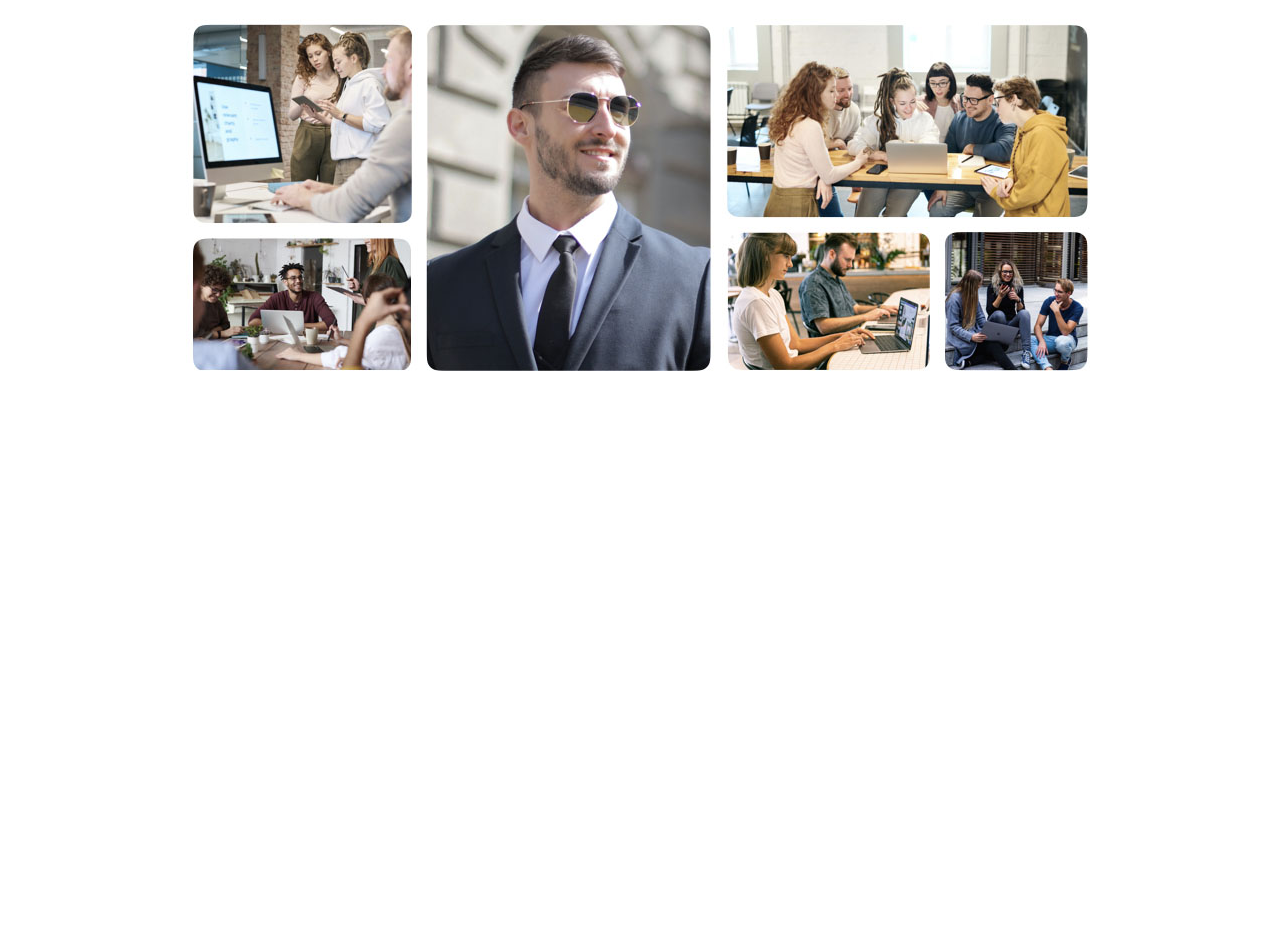
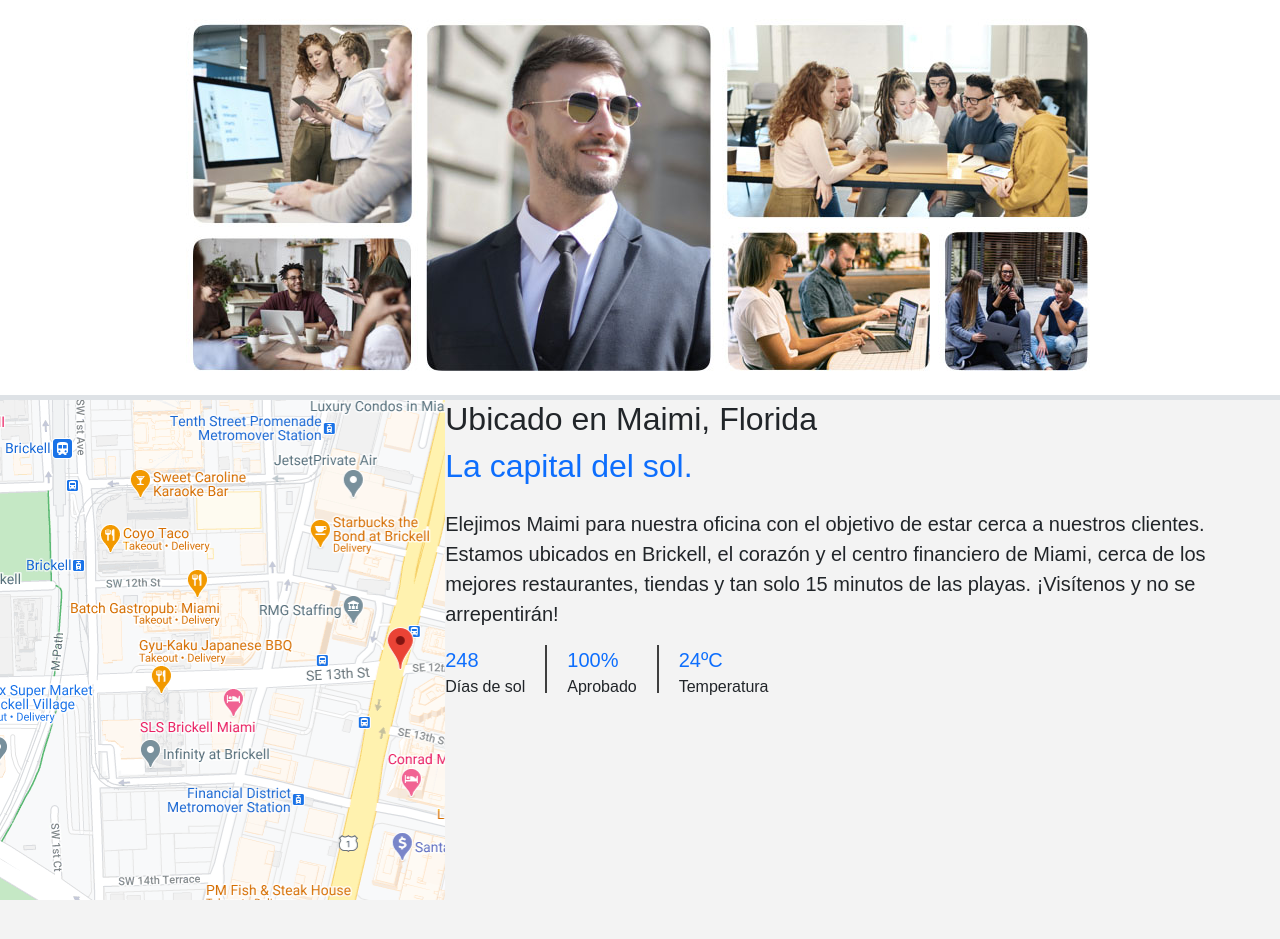
Before and after one commit to EstebanPuche/Bootstrap, a plain HTML site: page pagina-web-bootstrap/index.html in a window 1280 px wide. Shown: the part 1622-2561 px from the top of the page. Before the commit the page ends 2017 px from the top, so only its background shows below. Drawn offline with nearby package versions, Linux system fonts and the light colour scheme; a web font is replaced by a local one.

Commit message:
Acerca de nososotros terminado, h2 con javascript interesante

```diff
--- a/pagina-web-bootstrap/css/style.css
+++ b/pagina-web-bootstrap/css/style.css
@@ -23,6 +23,59 @@ body{
     max-height: 35rem;
 }
 /*
+===================== SECCIÓN NUESTRO EQUIPO =====================================
+*/
+.mapa{
+    background: url(../img/mapa.PNG);
+    width: 100%;
+    height: 500px;
+}
+
+#local{
+    background-color: #F3F3F3;
+    padding-bottom: 300PX;
+    display: flex;
+    justify-content: center;
+}
+
+.wapper{
+    width: 50%;
+    margin-left: 100px;
+    padding-top: 150px;
+}
+/*
+=================== SECCIÓN EQUIPO MAIMI ========================================
+*/
+#numeros-local div{
+    padding: 0 20px 0 0;
+    height: 48px;
+}
+/*El siguiente elemento es para que actue en todos los div menos en el último */
+#numeros-local div:not(:last-child){
+    border-right: 2px solid #3f3f3f;
+}
+#numeros-local div:not(:first-child){
+    padding-left: 20px;
+}
+#numeros-local p{
+    margin: 0;
+}
+
+/*
+================== MEDIAQUERIRES PANTALLA ANCHA =================================
+*/
+@media(max-width:1200px){
+    #local{
+        flex-wrap: wrap;
+        padding-top: 30px;
+    }
+    .wapper{
+        width: 90%;
+        margin: auto;
+        padding-top: 50px;
+    }
+}
+/*
 =================== MEDIA QUERIES PANTALLA PEQUEÑA ==============================
 */
 @media (max-width:768px){
--- a/pagina-web-bootstrap/index.html
+++ b/pagina-web-bootstrap/index.html
@@ -108,14 +108,35 @@
         <div class="mt-5 text-center">
             <img class="img-fluid" src="./img/equipo.jpg" alt="equipo">
         </div>
-<!-- TE HAS QUEDADO EN EL MINUTO 34 DEL VIDEO https://www.youtube.com/watch?v=A5MF1mwmgRI&list=WL&index=2 -->
-        <div id="local">
+        <div id="local" class="border-top border-5">
             <div class="mapa"></div>
-            <div></div>
+            <div>
+                <div class="wrapper">
+                    <h2>Ubicado en Maimi, Florida</h2>
+                    <h2 class="text-primary mb-4" id="typewriter"></h2>
+                    <p class="fs-5 text-body">Elejimos Maimi para nuestra oficina con el objetivo de estar cerca a nuestros clientes. Estamos ubicados en Brickell, el corazón y el centro financiero de Miami, cerca de los mejores restaurantes, tiendas y tan solo 15 minutos de las playas. ¡Visítenos y no se arrepentirán!</p>
+                    <section class="d-flex" id="numeros-local">
+                        <div>
+                            <p class="text-primary fs-5">248</p>
+                            <p>Días de sol</p>
+                        </div>
+                        <div>
+                            <p class="text-primary fs-5">100%</p>
+                            <p>Aprobado</p>
+                        </div>
+                        <div>
+                            <p class="text-primary fs-5">24ºC</p>
+                            <p>Temperatura</p>
+                        </div>
+                    </section>
+                </div>
+            </div>
         </div>
     </section>
 
     <!-- Option 1: Bootstrap Bundle with Popper -->
     <script src="https://cdn.jsdelivr.net/npm/bootstrap@5.0.2/dist/js/bootstrap.bundle.min.js" integrity="sha384-MrcW6ZMFYlzcLA8Nl+NtUVF0sA7MsXsP1UyJoMp4YLEuNSfAP+JcXn/tWtIaxVXM" crossorigin="anonymous"></script>
+    <script src="https://unpkg.com/typewriter-effect@latest/dist/core.js"></script>
+    <script src="main.js"></script>
 </body>
 </html>
--- /dev/null
+++ b/pagina-web-bootstrap/main.js
@@ -0,0 +1,11 @@
+const app = document.getElementById('typewriter');
+
+const typewriter = new Typewriter(app, {
+    loop:true, // para que no pare de repetirse el texto un (bucle)
+    delay:100   //velocidad a la que se pone o aparece cada caracter
+});
+
+typewriter
+.typeString('La capital del sol.') // El texto que queremos que aparezca
+.pauseFor(3000) // Será la pausa entre bucles
+.start() // Método que hace que arranque
```
Also changed, not shown: pagina-web-bootstrap/min.js (deleted).
